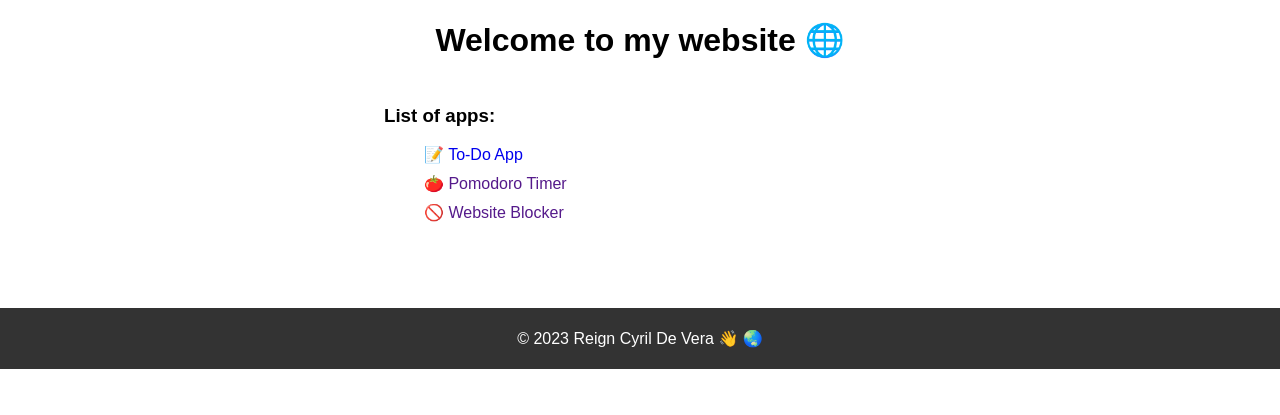
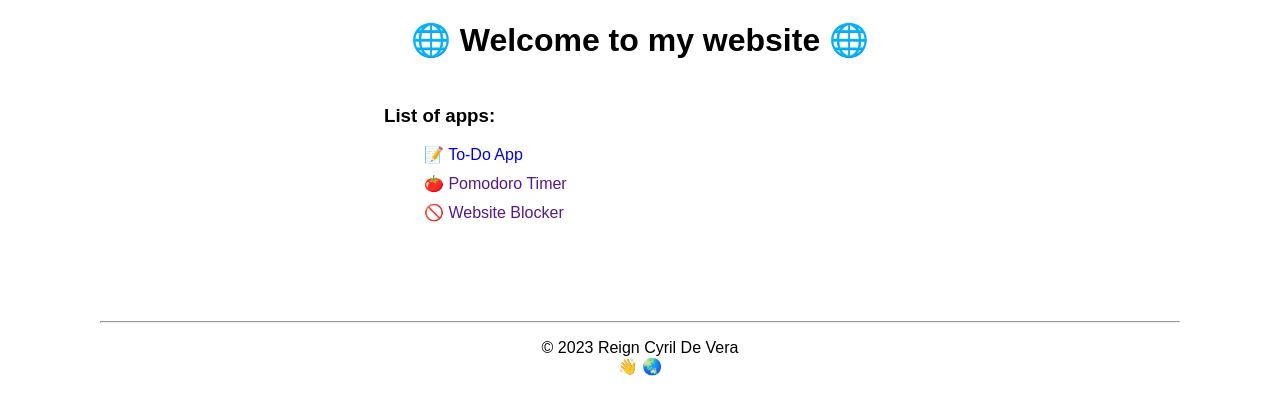
Before and after one commit to reign-cyril-de-vera/First-Web-App-v2, a Flask app: page / in a window 1280 px wide. Shown: the part 61-476 px from the top of the page. Run offline with Flask 3, Linux system fonts and the light colour scheme.

Commit message:
feat: edit design

```diff
--- a/create_todos.py
+++ b/create_todos.py
@@ -3,10 +3,12 @@ from app import app, db, Todo
 # Create an application context
 # app.app_context().push()
 
+# Create a new todo using python script
 # first_todo = Todo(todo_text="Learn Flask")
 # db.session.add(first_todo)
 # db.session.commit()
 
+# View all todos using python script
 # all_todos = Todo.query.all()
 # print(all_todos[0].todo_text)
 
--- a/static/css/main.css
+++ b/static/css/main.css
@@ -44,10 +44,12 @@ form {
 }
 
 footer {
-    background-color: #333; /* Background color for the footer */
-    color: #fff; /* Text color for the footer */
+    background-color: white; /* Background color for the footer */
+    color: black; /* Text color for the footer */
     padding-top: 5px; /* Add padding to the footer (adjust as needed) */
     padding-bottom: 5px;
+    padding-left: 100px;
+    padding-right: 100px;
     text-align: center; /* Center-align the content within the footer */
 }
 
--- a/templates/base.html
+++ b/templates/base.html
@@ -25,9 +25,12 @@
 </body>
 
 
+
 <footer>
+    <hr>
     <p>
-        &copy; 2023 Reign Cyril De Vera 👋 🌏
+        &copy; 2023 Reign Cyril De Vera<br>
+        👋 🌏
     </p>
 </footer>
 
--- a/templates/index.html
+++ b/templates/index.html
@@ -1,7 +1,7 @@
 {% extends "base.html" %}
 
 {% block head %}
-    <h1>Welcome to my website 🌐</h1>
+    <h1>🌐 Welcome to my website 🌐</h1>
 {% endblock %}
 
 {% block body %}
--- a/templates/todo.html
+++ b/templates/todo.html
@@ -22,7 +22,7 @@
                 <td>{{ todo.todo_text }}</td>
                 <td>{{ todo.date_created.date() }}</td>
                 <td>
-                    <a href="/delete_todo/{{ todo.id }}" class="custom-link">☑️</a>
+                    <a href="/delete_todo/{{ todo.id }}" class="custom-link">🗑️</a>
                     <a href="/update_todo/{{ todo.id }}" class="custom-link">✏️</a>
                 </td>
             </tr>
```
